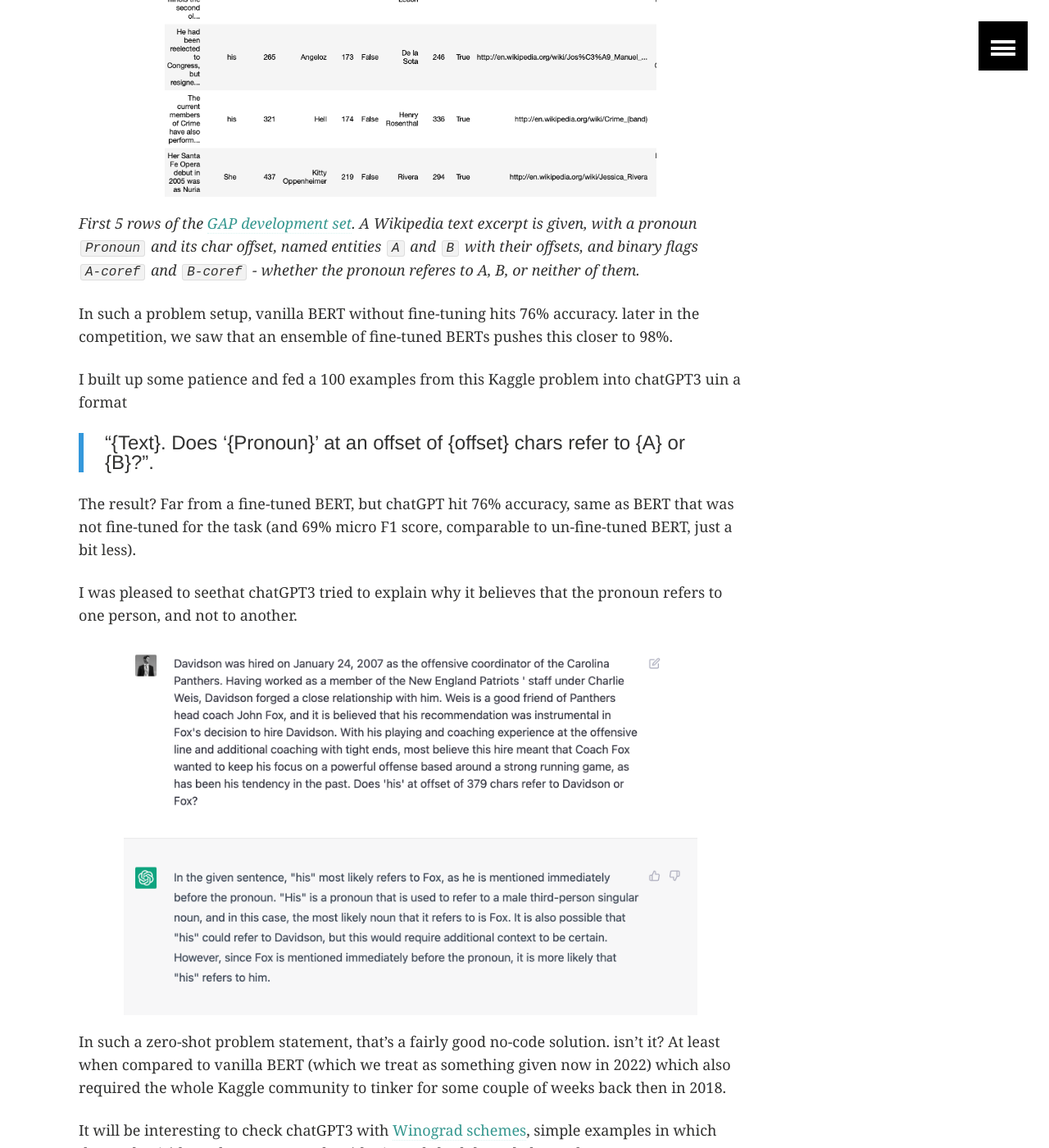
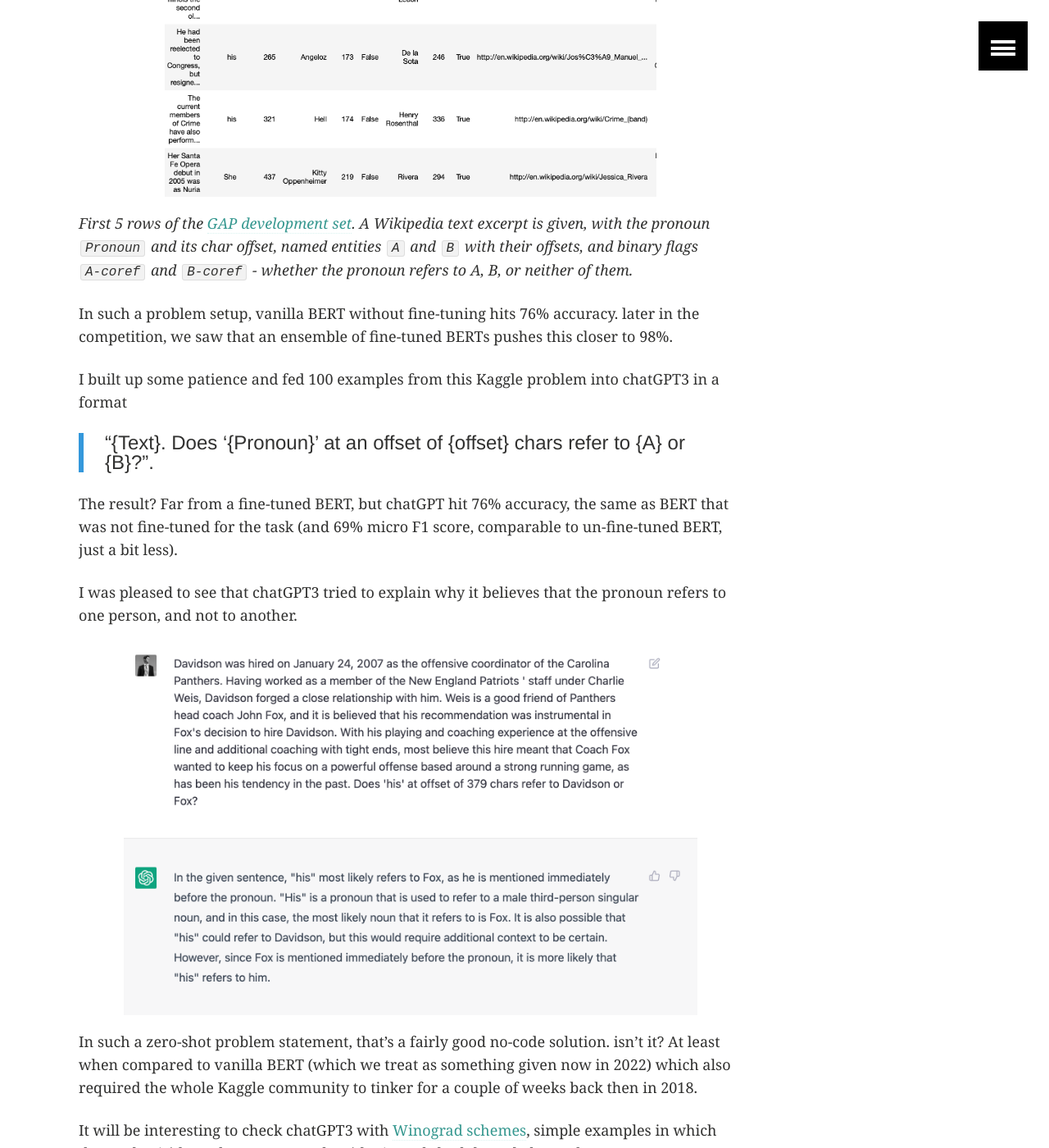
Before and after one commit to Yorko/yorko.github.io, a Jekyll site: the page built from _posts/2022-12-04-chatgpt3-coref-resolution.md, in a window 1280 px wide and 1400 px high, scrolled down 2225 px. Shown: the whole window at 82% size. Built offline with Jekyll 4.4.1, drawn with Linux system fonts in a browser that asks for light colours; comment, search, counter and statistics services are not loaded; some of the changed text lies outside the part shown.

Commit message:
fix typos

```diff
--- a/_posts/2022-12-04-chatgpt3-coref-resolution.md
+++ b/_posts/2022-12-04-chatgpt3-coref-resolution.md
@@ -37,20 +37,20 @@
 In the competition, we needed to perform coreference resolution only for pronouns, and thus the task type was pronoun resolution.
 
 <div style="text-align:center"><img src="/images/20221204-chatgpt3-coref-resolution/gap_dev_set.png" width=600px /></div>
-_First 5 rows of the [GAP development set](https://www.kaggle.com/competitions/gendered-pronoun-resolution/overview). A Wikipedia text excerpt is given, with a pronoun `Pronoun` and its char offset, named entities `A` and `B` with their offsets, and binary flags `A-coref` and `B-coref` - whether the pronoun referes to A, B, or neither of them._
+_First 5 rows of the [GAP development set](https://www.kaggle.com/competitions/gendered-pronoun-resolution/overview). A Wikipedia text excerpt is given, with the pronoun `Pronoun` and its char offset, named entities `A` and `B` with their offsets, and binary flags `A-coref` and `B-coref` - whether the pronoun refers to A, B, or neither of them._
 
 In such a problem setup, vanilla BERT without fine-tuning hits 76% accuracy. later in the competition, we saw that an ensemble of fine-tuned BERTs pushes this closer to 98%.
 
-I built up some patience and fed a 100 examples from this Kaggle problem into chatGPT3 uin a format
+I built up some patience and fed 100 examples from this Kaggle problem into chatGPT3 in a format
 > "{Text}. Does '{Pronoun}' at an offset of {offset} chars refer to {A} or {B}?".
 
-The result? Far from a fine-tuned BERT, but chatGPT hit 76% accuracy, same as BERT that was not fine-tuned for the task (and 69% micro F1 score, comparable to un-fine-tuned BERT, just a bit less).
+The result? Far from a fine-tuned BERT, but chatGPT hit 76% accuracy, the same as BERT that was not fine-tuned for the task (and 69% micro F1 score, comparable to un-fine-tuned BERT, just a bit less).
 
-I was pleased to seethat chatGPT3 tried to explain why it believes that the pronoun refers to one person, and not to another.
+I was pleased to see that chatGPT3 tried to explain why it believes that the pronoun refers to one person, and not to another.
 
 <div style="text-align:center"><img src="/images/20221204-chatgpt3-coref-resolution/gpt3_explaining_its_inference.png" width=700px /></div>
 
-In such a zero-shot problem statement, that's a fairly good no-code solution. isn't it? At least when compared to vanilla BERT (which we treat as something given now in 2022) which also required the whole Kaggle community to tinker for some couple of weeks back then in 2018.
+In such a zero-shot problem statement, that's a fairly good no-code solution. isn't it? At least when compared to vanilla BERT (which we treat as something given now in 2022) which also required the whole Kaggle community to tinker for a couple of weeks back then in 2018.
 
 It will be interesting to check chatGPT3 with [Winograd schemes](https://en.wikipedia.org/wiki/Winograd_schema_challenge), simple examples in which the reader (either a human or an algorithm) needs both knowledge and commonsense reasoning to perform anaphora resolution. Example:
 > "The city councilmen refused the demonstrators a permit because they [feared/advocated] violence".
```
Also changed, not shown: other parts of _posts/2022-12-04-chatgpt3-coref-resolution.md (+4 -4 lines).
